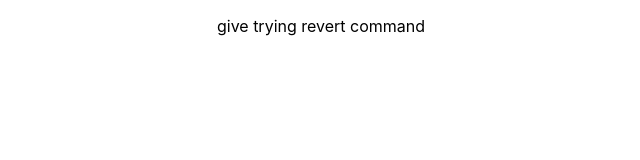
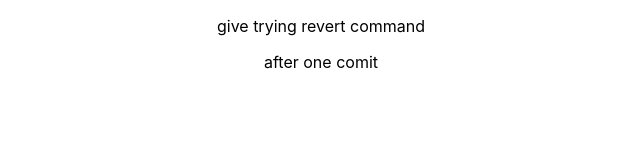
Before and after one commit to samalaranjith1/git, a React (Create React App) app: page / in a window 1280 px wide. Shown: the top 160 px of the page, without its empty margins (319-959 px from the left). Built offline with nearby package versions, Linux system fonts and the light colour scheme.

Commit message:
i want to roll back to last commit

```diff
--- a/src/App.js
+++ b/src/App.js
@@ -5,6 +5,7 @@ function App() {
   return (
     <div className="App">
       <p>give trying revert command</p>
+      <p>after one comit</p>
     </div>
   );
 }
```
